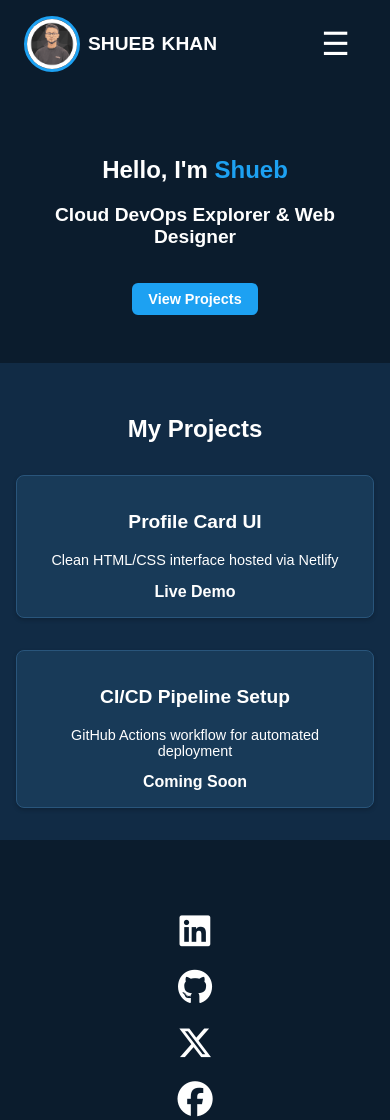
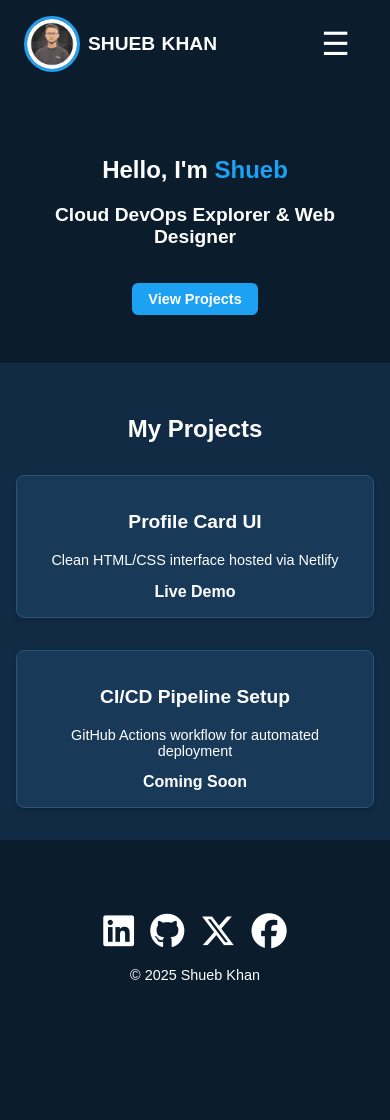
Before and after one commit to Shueb-Khan/shueb-portfolio, a plain HTML site: page index.html in a window 390 px wide. Shown: the top 1120 px of the page. After the commit the page ends 1029 px from the top, so only its background shows below. Drawn offline with Linux system fonts and the light colour scheme.

Commit message:
Update styles

```diff
--- a/style.css
+++ b/style.css
@@ -115,7 +115,7 @@ body {
   box-shadow: 0 2px 4px rgba(0,0,0,0.2);
 }
 
-/* ← NEW: force project links white */
+/* Force project links white */
 .project-card a {
   color: #ffffff;
   text-decoration: none;
@@ -196,22 +196,21 @@ footer {
   .project-card p {
     font-size: 0.9rem;
   }
+  /* make social icons horizontal on small phones */
   .social-icons {
-    flex-direction: column;
+    flex-direction: row;
     gap: 1rem;
   }
 }
 
 /* ─── Mobile-Only Nav / Hamburger (≤768px) ─── */
 @media (max-width: 768px) {
-  /* keep header in a single row */
   header.top-bar {
     flex-direction: row;
     align-items: center;
     padding: 1rem 1.5rem;
   }
 
-  /* anchor everything */
   .profile-nav-wrapper {
     position: relative;
     display: flex;
@@ -220,7 +219,6 @@ footer {
     width: 100%;
   }
 
-  /* show & pin the hamburger icon */
   .menu-toggle {
     display: block;
     position: absolute;
@@ -230,7 +228,6 @@ footer {
     z-index: 1000;
   }
 
-  /* hide links by default, drop just under the wrapper */
   .nav-links {
     display: none;
     position: absolute;
@@ -245,12 +242,10 @@ footer {
     z-index: 999;
   }
 
-  /* reveal when toggled */
   .nav-links.show {
     display: flex;
   }
 
-  /* shrink profile pic & name */
   .profile {
     gap: 0.5rem;
   }
```
